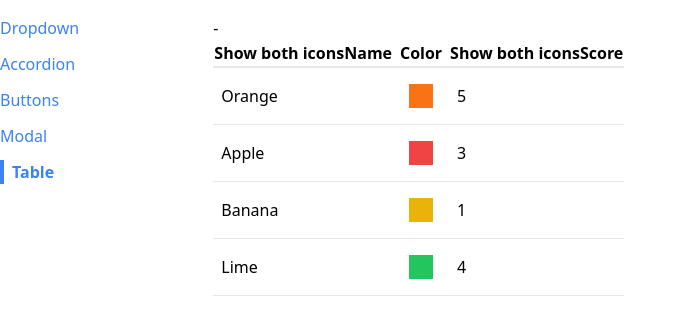
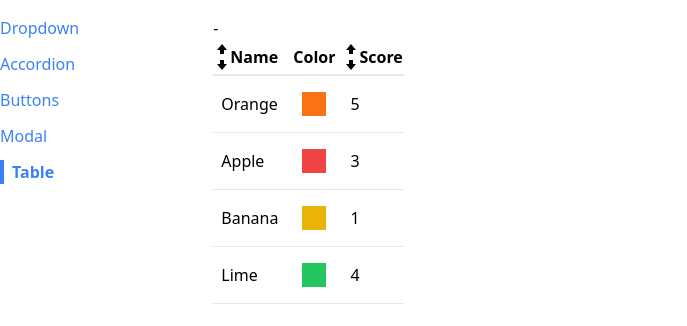
Before and after one commit to ingvillajimenez/comps, a React (Create React App) app: page /table in a window 1280 px wide. Shown: the top 326 px of the page, without its empty margins (0-687 px from the left). Built offline with nearby package versions, Linux system fonts and the light colour scheme.

Commit message:
Styling Header Cells

```diff
--- a/src/components/SortableTable.js
+++ b/src/components/SortableTable.js
@@ -1,4 +1,5 @@
 import { useState } from "react";
+import { GoArrowDown, GoArrowUp } from "react-icons/go";
 import Table from "./Table";
 
 function SortableTable(props) {
@@ -27,9 +28,14 @@
     return {
       ...column,
       header: () => (
-        <th onClick={() => handleClick(column.label)}>
-          {getIcons(column.label, sortBy, sortOrder)}
-          {column.label}
+        <th
+          className="cursor-pointer hover:bg-gray-100"
+          onClick={() => handleClick(column.label)}
+        >
+          <div className="flex items-center">
+            {getIcons(column.label, sortBy, sortOrder)}
+            {column.label}
+          </div>
         </th>
       ),
     };
@@ -64,15 +70,33 @@
 
 function getIcons(label, sortBy, sortOrder) {
   if (label !== sortBy) {
-    return "Show both icons";
+    return (
+      <div>
+        <GoArrowUp />
+        <GoArrowDown />
+      </div>
+    );
   }
 
   if (sortOrder === null) {
-    return "Show both icons";
+    return (
+      <div>
+        <GoArrowUp />
+        <GoArrowDown />
+      </div>
+    );
   } else if (sortOrder === "asc") {
-    return "Show up icon";
+    return (
+      <div>
+        <GoArrowUp />
+      </div>
+    );
   } else if (sortOrder === "desc") {
-    return "Show down icon";
+    return (
+      <div>
+        <GoArrowDown />
+      </div>
+    );
   }
 }
 
```
